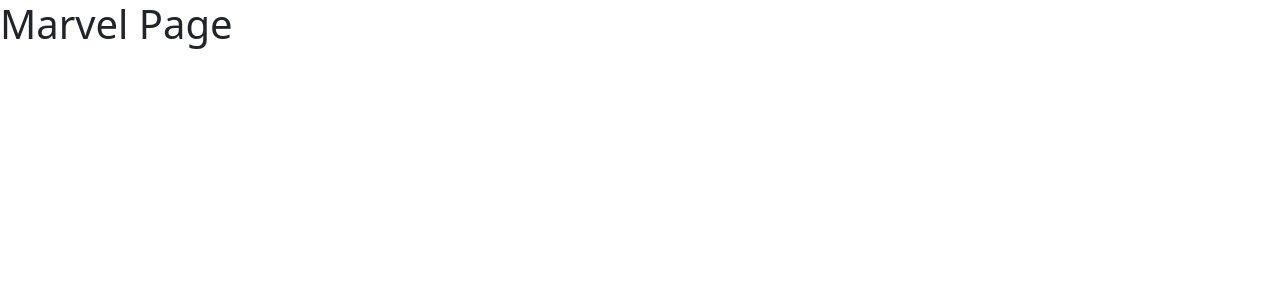
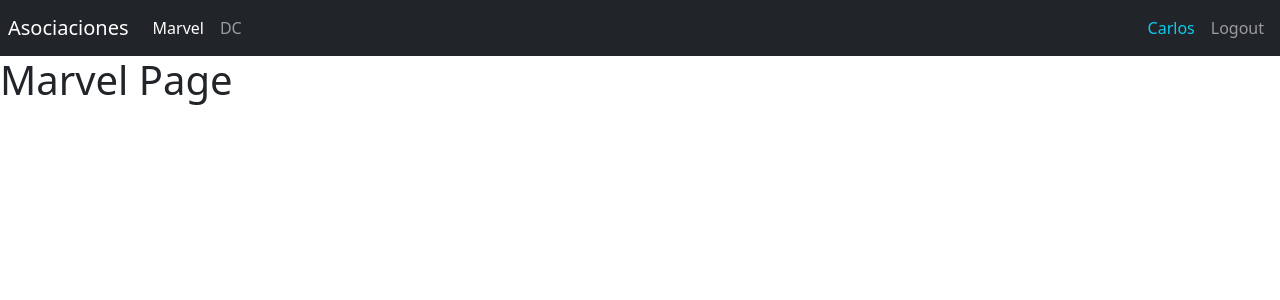
Before and after one commit to charsdvp/heroes-spa, a React (Vite) app: page /marvel in a window 1280 px wide. Shown: the top 300 px of the page. Built offline with nearby package versions, Linux system fonts and the light colour scheme.

Commit message:
añadiendo clase de la ruta activa

```diff
--- /dev/null
+++ b/src/auth/index.js
@@ -0,0 +1,2 @@
+// archivo barreil
+export * from './pages'
--- /dev/null
+++ b/src/auth/pages/index.js
@@ -0,0 +1,2 @@
+// archivo barril
+export * from './LoginPage'
--- /dev/null
+++ b/src/heroes/index.js
@@ -0,0 +1 @@
+export * from './pages'
--- /dev/null
+++ b/src/heroes/pages/index.js
@@ -0,0 +1,3 @@
+// archivo de barril
+export * from './DcPage'
+export * from './MarvelPage'
--- a/src/router/AppRouter.jsx
+++ b/src/router/AppRouter.jsx
@@ -1,21 +1,22 @@
 import { Navigate, Route, Routes } from 'react-router-dom'
-import { MarvelPage } from '../heroes/pages/MarvelPage'
-import { DcPage } from '../heroes/pages/DcPage'
-import { LoginPage } from '../auth/pages/LoginPage'
+import { MarvelPage, DcPage } from '../heroes'
+import { LoginPage } from '../auth'
+import { Navbar } from '../ui'
 
 // router principal
 export const AppRouter = () => {
   return (
     <>
-      {/* Definimos nuestras rutas */}
-      <Routes>
-        <Route path='marvel' element={<MarvelPage />} />
-        <Route path='dc' element={<DcPage />} />
+        {/* Definimos nuestras rutas */}
+      <Navbar />
+        <Routes>
+          <Route path='/marvel' element={<MarvelPage />} />
+          <Route path='/dc' element={<DcPage />} />
 
-        <Route path='login' element={<LoginPage />} />
-        {/* Creamos un comodin por si no existe la page */}
-        <Route path='/' element={<Navigate to='/marvel' />} />
-      </Routes>
+          <Route path='/login' element={<LoginPage />} />
+          {/* Creamos un comodin por si no existe la page */}
+          <Route path='/' element={<Navigate to='/marvel' />} />
+        </Routes>
     </>
   )
 }
--- /dev/null
+++ b/src/ui/components/Navbar.jsx
@@ -0,0 +1,33 @@
+import { Link, NavLink } from 'react-router-dom'
+
+export const Navbar = () => {
+  return (
+    <nav className='p-2 navbar navbar-expand-sm navbar-dark bg-dark'>
+      <Link
+        className='navbar-brand'
+        to='/'>
+        Asociaciones
+      </Link>
+      <div className='navbar-collapse'>
+        <div className='navbar-nav'>
+          <NavLink
+            className={({ isActive }) => `nav-item nav-link ${isActive ? 'active' : ''}`}
+            to='/marvel'>
+            Marvel
+          </NavLink>
+          <NavLink
+            className={({ isActive }) => `nav-item nav-link ${isActive ? 'active' : ''}`}
+            to='/dc'>
+            DC
+          </NavLink>
+        </div>
+      </div>
+      <div className='navbar-collapse collapse w-100 order-3 dual-collapse2 d-flex justify-content-end'>
+        <ul className='navbar-nav ml-auto'>
+          <span className='nav-item nav-link text-info'>Carlos</span>
+          <button className='nav-item nav-link btn'>Logout</button>
+        </ul>
+      </div>
+    </nav>
+  )
+}
--- /dev/null
+++ b/src/ui/components/index.js
@@ -0,0 +1,2 @@
+// archivo barril
+export * from './Navbar'
--- /dev/null
+++ b/src/ui/index.js
@@ -0,0 +1,2 @@
+// exportamos todo lo que tengamos dentro de components en el archivo barril
+export * from './components'
```
